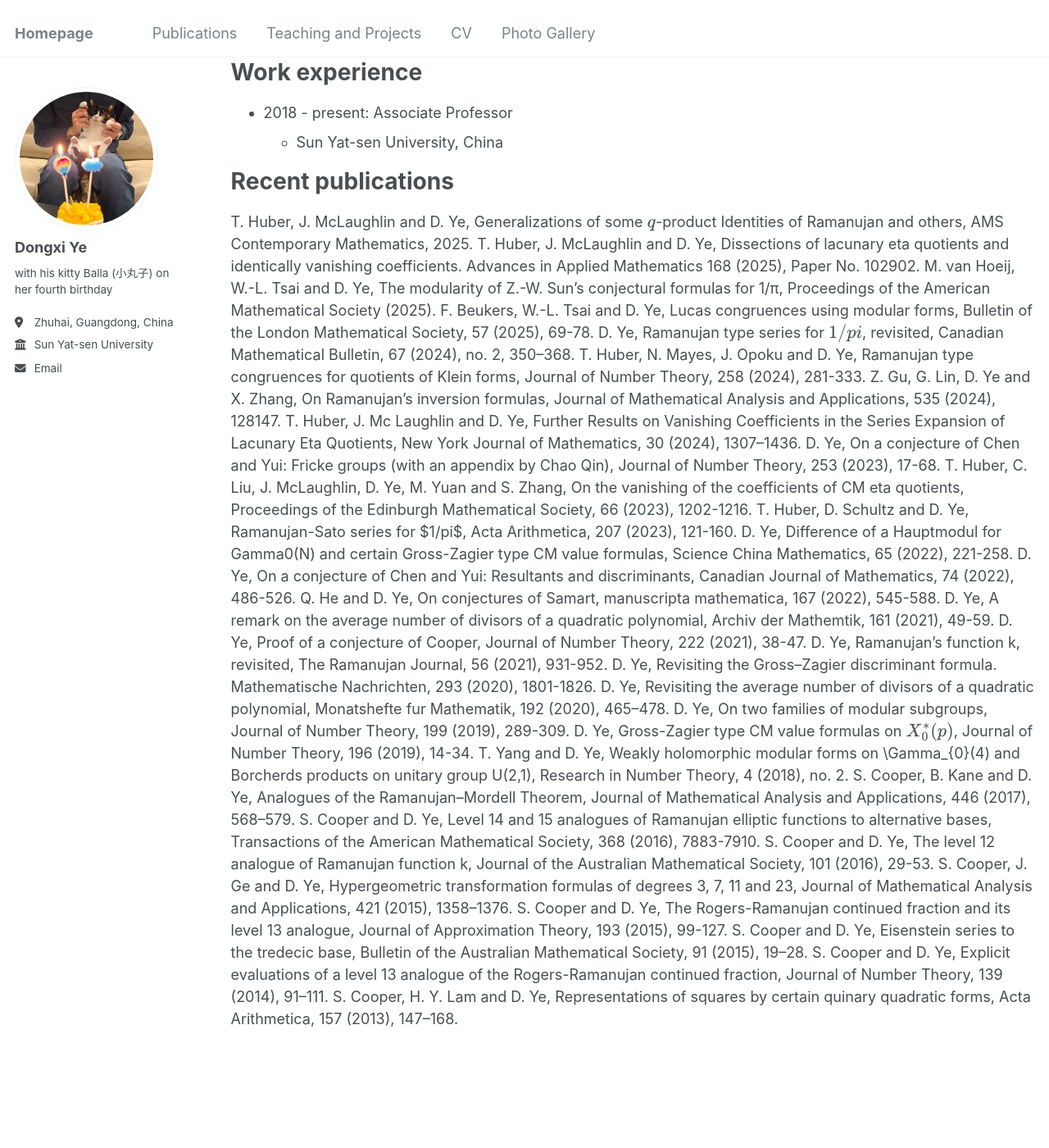
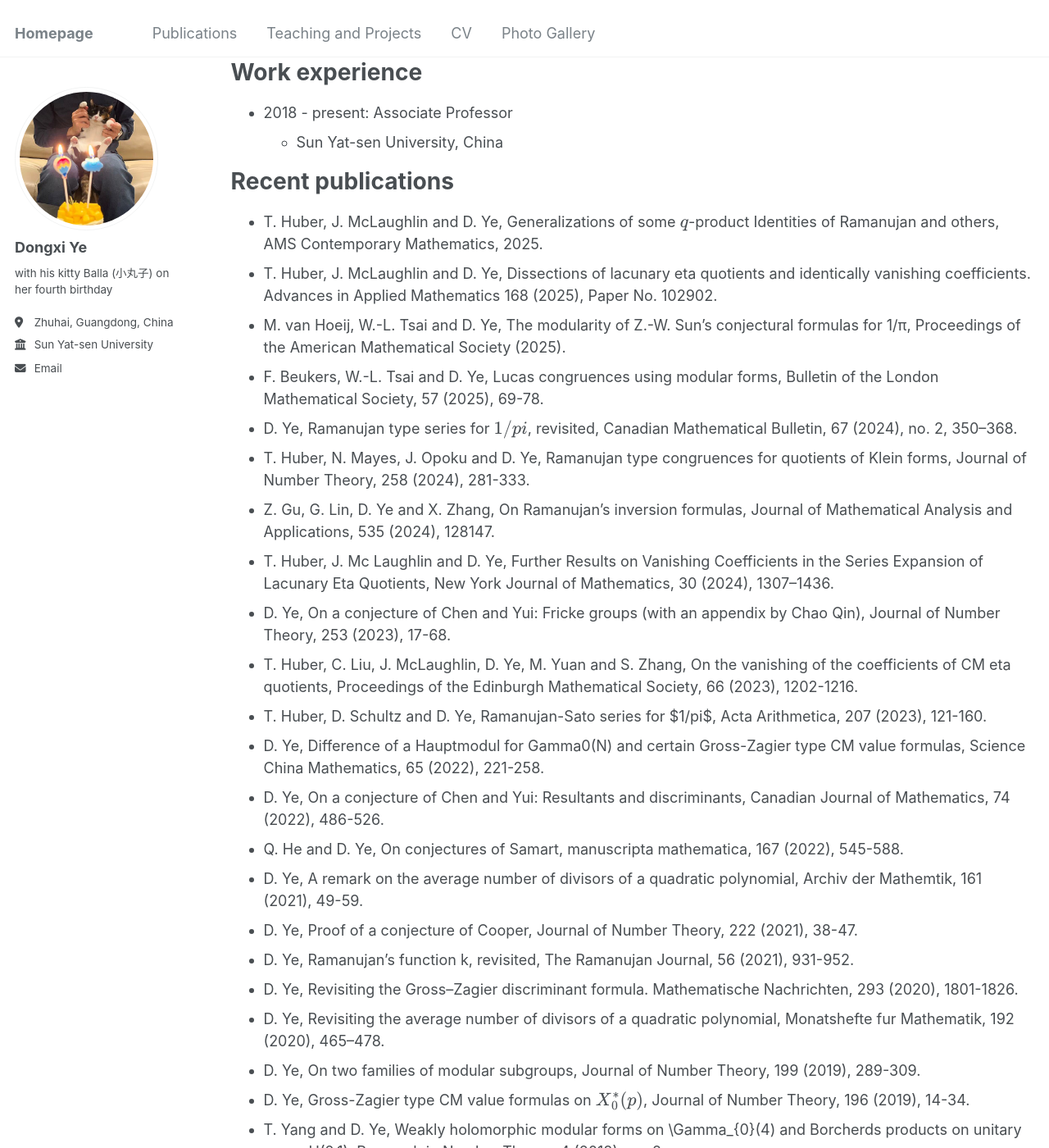
Before and after one commit to Dongxi-Ye/homepage, a Jekyll site: the page built from _pages/cv.md, in a window 1280 px wide and 1400 px high, scrolled down 236 px. Shown: the whole window at 82% size. Built offline with Jekyll 4.4.1, drawn with Linux system fonts in a browser that asks for light colours; part of the change alters nothing that is shown; some of the changed text lies outside the part shown.

Commit message:
Update cv.md

```diff
--- a/_pages/cv.md
+++ b/_pages/cv.md
@@ -21,33 +21,33 @@ Work experience
 
 Recent publications
 ======
-T. Huber, J. McLaughlin and D. Ye, Generalizations of some $$q$$-product Identities of Ramanujan and others, AMS Contemporary Mathematics, 2025.
-T. Huber, J. McLaughlin and D. Ye, Dissections of lacunary eta quotients and identically vanishing coefficients. Advances in Applied Mathematics 168 (2025), Paper No. 102902.
-M. van Hoeij, W.-L. Tsai and D. Ye, The modularity of Z.-W. Sun’s conjectural formulas for 1/π, Proceedings of the American Mathematical Society (2025).
-F. Beukers, W.-L. Tsai and D. Ye, Lucas congruences using modular forms, Bulletin of the London Mathematical Society, 57 (2025), 69-78.
-D. Ye, Ramanujan type series for $$1/pi$$, revisited, Canadian Mathematical Bulletin, 67 (2024), no. 2, 350–368.
-T. Huber, N. Mayes, J. Opoku and D. Ye, Ramanujan type congruences for quotients of Klein forms, Journal of Number Theory, 258 (2024), 281-333.
-Z. Gu, G. Lin, D. Ye and X. Zhang, On Ramanujan’s inversion formulas, Journal of Mathematical Analysis and Applications, 535 (2024), 128147.
-T. Huber, J. Mc Laughlin and D. Ye, Further Results on Vanishing Coefficients in the Series Expansion of Lacunary Eta Quotients, New York Journal of Mathematics, 30 (2024), 1307–1436.
-D. Ye, On a conjecture of Chen and Yui: Fricke groups (with an appendix by Chao Qin), Journal of Number Theory, 253 (2023), 17-68.
-T. Huber, C. Liu, J. McLaughlin, D. Ye, M. Yuan and S. Zhang, On the vanishing of the coefficients of CM eta quotients, Proceedings of the Edinburgh Mathematical Society, 66 (2023), 1202-1216.
-T. Huber, D. Schultz and D. Ye, Ramanujan-Sato series for $1/pi$, Acta Arithmetica, 207 (2023), 121-160.
-D. Ye, Difference of a Hauptmodul for Gamma0(N) and certain Gross-Zagier type CM value formulas, Science China Mathematics, 65 (2022), 221-258.
-D. Ye, On a conjecture of Chen and Yui: Resultants and discriminants, Canadian Journal of Mathematics, 74 (2022), 486-526.
-Q. He and D. Ye, On conjectures of Samart, manuscripta mathematica, 167 (2022), 545-588.
-D. Ye, A remark on the average number of divisors of a quadratic polynomial, Archiv der Mathemtik, 161 (2021), 49-59.
-D. Ye, Proof of a conjecture of Cooper, Journal of Number Theory, 222 (2021), 38-47.
-D. Ye, Ramanujan’s function k, revisited, The Ramanujan Journal, 56 (2021), 931-952.
-D. Ye, Revisiting the Gross–Zagier discriminant formula. Mathematische Nachrichten, 293 (2020), 1801-1826.
-D. Ye, Revisiting the average number of divisors of a quadratic polynomial, Monatshefte fur Mathematik, 192 (2020), 465–478.
-D. Ye, On two families of modular subgroups, Journal of Number Theory, 199 (2019), 289-309.
-D. Ye, Gross-Zagier type CM value formulas on $$X_{0}^{*}(p)$$, Journal of Number Theory, 196 (2019), 14-34.
-T. Yang and D. Ye, Weakly holomorphic modular forms on \Gamma_{0}(4) and Borcherds products on unitary group U(2,1), Research in Number Theory, 4 (2018), no. 2.
-S. Cooper, B. Kane and D. Ye, Analogues of the Ramanujan–Mordell Theorem, Journal of Mathematical Analysis and Applications, 446 (2017), 568–579.
-S. Cooper and D. Ye, Level 14 and 15 analogues of Ramanujan elliptic functions to alternative bases, Transactions of the American Mathematical Society, 368 (2016), 7883-7910.
-S. Cooper and D. Ye, The level 12 analogue of Ramanujan function k, Journal of the Australian Mathematical Society, 101 (2016), 29-53.
-S. Cooper, J. Ge and D. Ye, Hypergeometric transformation formulas of degrees 3, 7, 11 and 23, Journal of Mathematical Analysis and Applications, 421 (2015), 1358–1376.
-S. Cooper and D. Ye, The Rogers-Ramanujan continued fraction and its level 13 analogue, Journal of Approximation Theory, 193 (2015), 99-127.
-S. Cooper and D. Ye, Eisenstein series to the tredecic base, Bulletin of the Australian Mathematical Society, 91 (2015), 19–28.
-S. Cooper and D. Ye, Explicit evaluations of a level 13 analogue of the Rogers-Ramanujan continued fraction, Journal of Number Theory, 139 (2014), 91–111.
-S. Cooper, H. Y. Lam and D. Ye, Representations of squares by certain quinary quadratic forms, Acta Arithmetica, 157 (2013), 147–168.
+* T. Huber, J. McLaughlin and D. Ye, Generalizations of some $$q$$-product Identities of Ramanujan and others, AMS Contemporary Mathematics, 2025.
+* T. Huber, J. McLaughlin and D. Ye, Dissections of lacunary eta quotients and identically vanishing coefficients. Advances in Applied Mathematics 168 (2025), Paper No. 102902.
+* M. van Hoeij, W.-L. Tsai and D. Ye, The modularity of Z.-W. Sun’s conjectural formulas for 1/π, Proceedings of the American Mathematical Society (2025).
+* F. Beukers, W.-L. Tsai and D. Ye, Lucas congruences using modular forms, Bulletin of the London Mathematical Society, 57 (2025), 69-78.
+* D. Ye, Ramanujan type series for $$1/pi$$, revisited, Canadian Mathematical Bulletin, 67 (2024), no. 2, 350–368.
+* T. Huber, N. Mayes, J. Opoku and D. Ye, Ramanujan type congruences for quotients of Klein forms, Journal of Number Theory, 258 (2024), 281-333.
+* Z. Gu, G. Lin, D. Ye and X. Zhang, On Ramanujan’s inversion formulas, Journal of Mathematical Analysis and Applications, 535 (2024), 128147.
+* T. Huber, J. Mc Laughlin and D. Ye, Further Results on Vanishing Coefficients in the Series Expansion of Lacunary Eta Quotients, New York Journal of Mathematics, 30 (2024), 1307–1436.
+* D. Ye, On a conjecture of Chen and Yui: Fricke groups (with an appendix by Chao Qin), Journal of Number Theory, 253 (2023), 17-68.
+* T. Huber, C. Liu, J. McLaughlin, D. Ye, M. Yuan and S. Zhang, On the vanishing of the coefficients of CM eta quotients, Proceedings of the Edinburgh Mathematical Society, 66 (2023), 1202-1216.
+* T. Huber, D. Schultz and D. Ye, Ramanujan-Sato series for $1/pi$, Acta Arithmetica, 207 (2023), 121-160.
+* D. Ye, Difference of a Hauptmodul for Gamma0(N) and certain Gross-Zagier type CM value formulas, Science China Mathematics, 65 (2022), 221-258.
+* D. Ye, On a conjecture of Chen and Yui: Resultants and discriminants, Canadian Journal of Mathematics, 74 (2022), 486-526.
+* Q. He and D. Ye, On conjectures of Samart, manuscripta mathematica, 167 (2022), 545-588.
+* D. Ye, A remark on the average number of divisors of a quadratic polynomial, Archiv der Mathemtik, 161 (2021), 49-59.
+* D. Ye, Proof of a conjecture of Cooper, Journal of Number Theory, 222 (2021), 38-47.
+* D. Ye, Ramanujan’s function k, revisited, The Ramanujan Journal, 56 (2021), 931-952.
+* D. Ye, Revisiting the Gross–Zagier discriminant formula. Mathematische Nachrichten, 293 (2020), 1801-1826.
+* D. Ye, Revisiting the average number of divisors of a quadratic polynomial, Monatshefte fur Mathematik, 192 (2020), 465–478.
+* D. Ye, On two families of modular subgroups, Journal of Number Theory, 199 (2019), 289-309.
+* D. Ye, Gross-Zagier type CM value formulas on $$X_{0}^{*}(p)$$, Journal of Number Theory, 196 (2019), 14-34.
+* T. Yang and D. Ye, Weakly holomorphic modular forms on \Gamma_{0}(4) and Borcherds products on unitary group U(2,1), Research in Number Theory, 4 (2018), no. 2.
+* S. Cooper, B. Kane and D. Ye, Analogues of the Ramanujan–Mordell Theorem, Journal of Mathematical Analysis and Applications, 446 (2017), 568–579.
+* S. Cooper and D. Ye, Level 14 and 15 analogues of Ramanujan elliptic functions to alternative bases, Transactions of the American Mathematical Society, 368 (2016), 7883-7910.
+* S. Cooper and D. Ye, The level 12 analogue of Ramanujan function k, Journal of the Australian Mathematical Society, 101 (2016), 29-53.
+* S. Cooper, J. Ge and D. Ye, Hypergeometric transformation formulas of degrees 3, 7, 11 and 23, Journal of Mathematical Analysis and Applications, 421 (2015), 1358–1376.
+* S. Cooper and D. Ye, The Rogers-Ramanujan continued fraction and its level 13 analogue, Journal of Approximation Theory, 193 (2015), 99-127.
+* S. Cooper and D. Ye, Eisenstein series to the tredecic base, Bulletin of the Australian Mathematical Society, 91 (2015), 19–28.
+* S. Cooper and D. Ye, Explicit evaluations of a level 13 analogue of the Rogers-Ramanujan continued fraction, Journal of Number Theory, 139 (2014), 91–111.
+* [1] S. Cooper, H. Y. Lam and D. Ye, Representations of squares by certain quinary quadratic forms, Acta Arithmetica, 157 (2013), 147–168.
```
